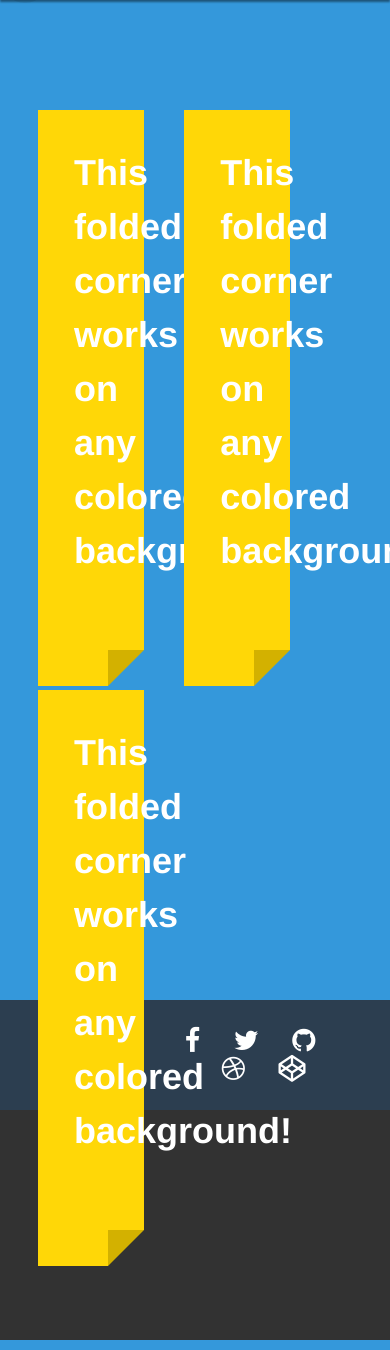
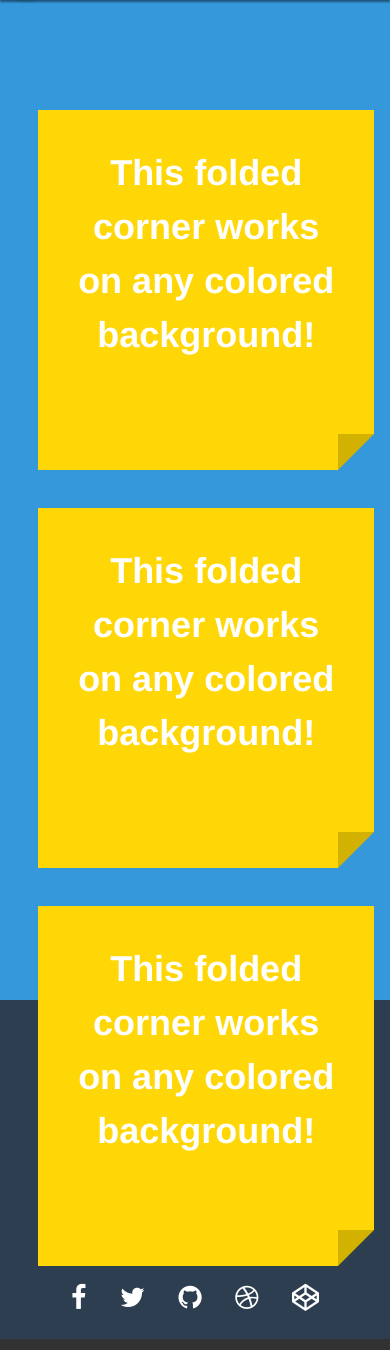
Before and after one commit to xvista/thoth-zocial-intern-todo-list, a PHP site: page / in a window 390 px wide; the page is wider, and only the part inside the window is pictured. Shown: the part 119-1469 px from the top of that part. Run offline with PHP 8.4, Linux system fonts and the light colour scheme; some libraries are stand-ins or nearby versions.

Commit message:
try to adjust css

```diff
--- a/css/style.css
+++ b/css/style.css
@@ -329,7 +329,7 @@ Media Queries
     display: none;
   }
   .post-it-note {
-    width: 100%;
+    width: 30%;
   }
 
   nav ul {
@@ -409,6 +409,15 @@ Media Queries
   }
 
 }
+
+@media (max-width: 767px) {
+
+  .post-it-note {
+    width: 95%;
+  }
+
+}
+
 body {
   background: #323232;
 }
@@ -426,9 +435,9 @@ p {
   background: #ffd707;
   position: relative;
   min-height: 10em;
-  width: 30%;
   float: left;
   margin:20px;
+  margin-bottom: 3em;
 }
 
 .post-it-note:after {
```
